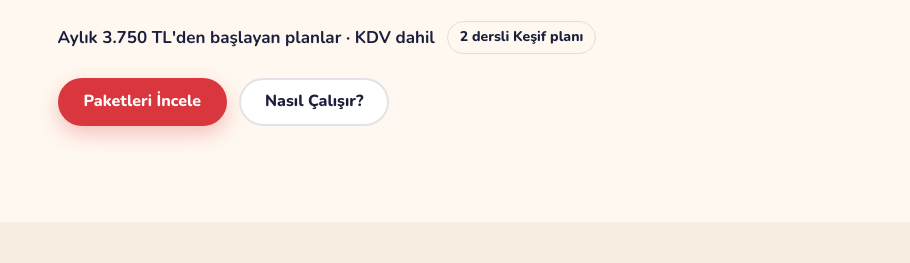
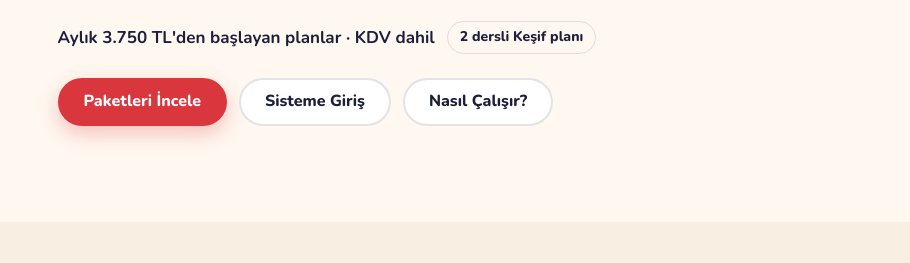
Before and after one commit to ayseguldundar/navigaltor, a website: page public/index.html in a window 1280 px wide. Shown: the part 537-800 px from the top of the page, 0-910 px from the left. Drawn offline with nearby package versions, Linux system fonts and the light colour scheme.

Commit message:
feat: add homepage login CTA

```diff
--- a/public/index.html
+++ b/public/index.html
@@ -614,6 +614,7 @@ section.alt{background:var(--ground-alt)}
         </div>
         <div class="cta-row">
           <a class="btn btn-primary" href="#paketler" data-go-indiv>Paketleri İncele</a>
+          <a class="btn btn-ghost" href="/giris">Sisteme Giriş</a>
           <a class="btn btn-ghost" href="#nasil">Nasıl Çalışır?</a>
         </div>
       </div>
```
